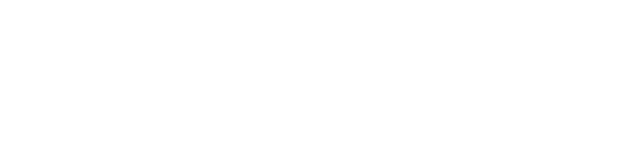
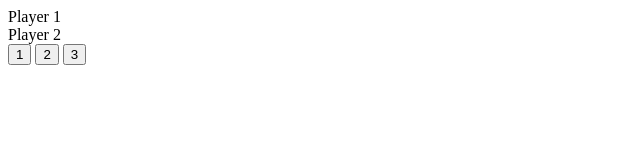
Before and after one commit to AndersenMattias/Nim---GameJs, a plain HTML site: page index.html in a window 1280 px wide. Shown: the whole page, without its empty margins (0-640 px from the left). Drawn offline with Linux system fonts and the light colour scheme.

Commit message:
added btn and divs, player, stick etc

```diff
--- a/index.html
+++ b/index.html
@@ -6,5 +6,22 @@
     <title>Document</title>
     <link rel="stylesheet" href="styles.css" />
   </head>
-  <body></body>
+  <body>
+    <div class="container">
+      <div class="player-div">
+        <div class="player1">Player 1</div>
+
+        <div class="sticks-div">
+          <span id="numSticks"></span>
+        </div>
+
+        <div class="player2">Player 2</div>
+      </div>
+      <div class="btn-div">
+        <button type="button" class="btn btn-1">1</button>
+        <button type="button" class="btn btn-2">2</button>
+        <button type="button" class="btn btn-3">3</button>
+      </div>
+    </div>
+  </body>
 </html>
```
